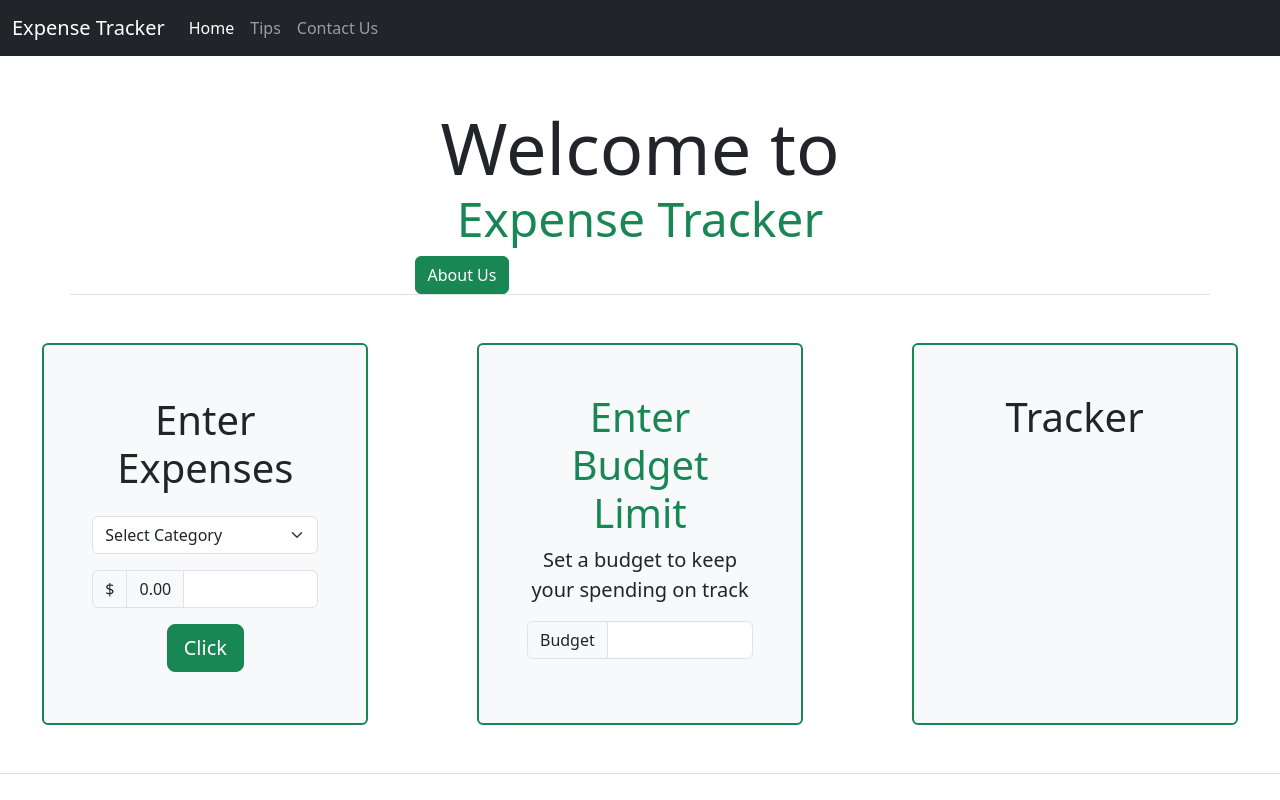
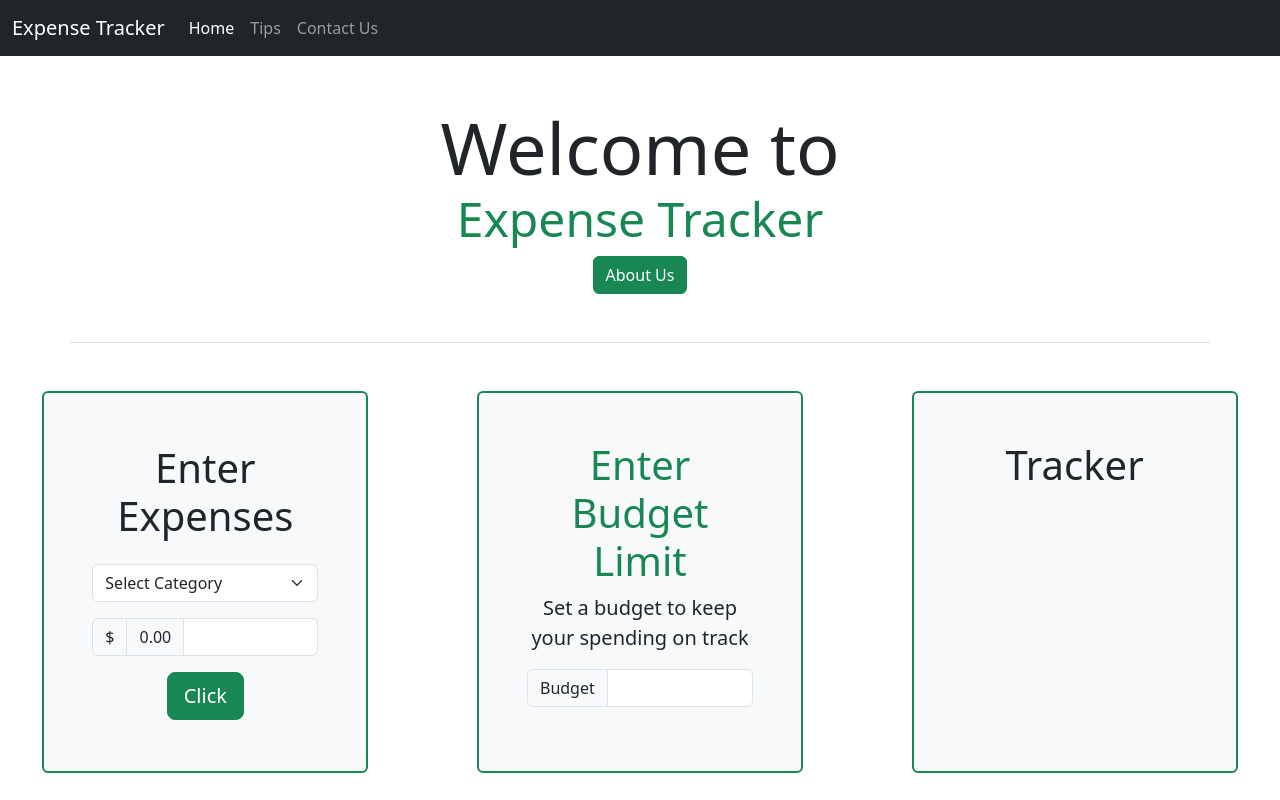
Before and after one commit to OmarDGreat/Testing3, a plain HTML site: page index.html in a window 1280 px wide. Shown: the top 800 px of the page. Drawn offline with nearby package versions, Linux system fonts and the light colour scheme.

Commit message:
centered aboutUs button

```diff
--- a/index.html
+++ b/index.html
@@ -46,9 +46,13 @@
                 <div class="display-2 text-center">Welcome to</div>
                 <div class="display-5 text-success text-center">Expense Tracker</div>
               </h1>
-              <button type="button" class="btn btn-success" data-bs-toggle="modal" data-bs-target="#staticBackdrop">
-                About Us
-              </button>
+              <div class="d-flex justify-content-center mb-5">
+                <button type="button" class="btn btn-success" data-bs-toggle="modal" data-bs-target="#staticBackdrop">
+                    About Us
+                  </button>
+
+              </div>
+
 
               <!-- Modal -->
               <div class="modal fade" id="staticBackdrop" data-bs-backdrop="static" data-bs-keyboard="false" tabindex="-1" aria-labelledby="staticBackdropLabel" aria-hidden="true">
```
